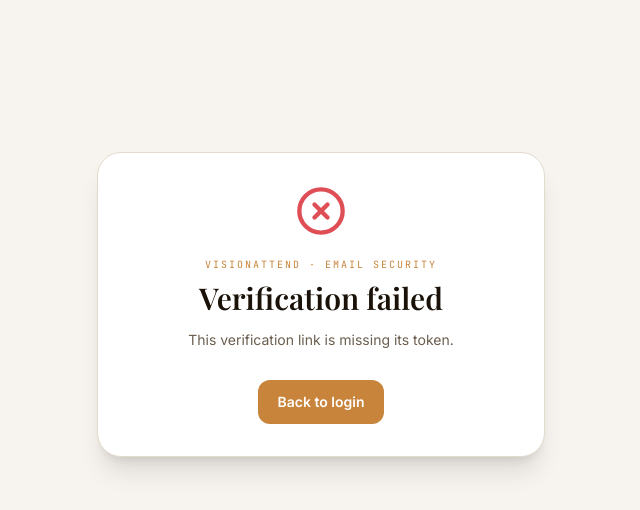
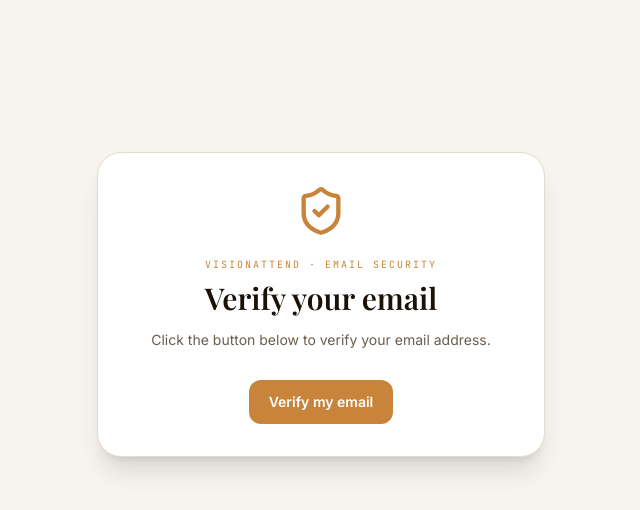
Before and after one commit to Ali5253-hingoliwala/face-regonization, a React (Vite) app in the folder frontend/visionattend-frontend (1)/: page /verify-email in a window 1280 px wide. Shown: the top 510 px of the page, without its empty margins (319-959 px from the left). Built offline with nearby package versions, Linux system fonts and the light colour scheme; a web font is replaced by a local one.

Commit message:
Fix email verification flow to require explicit button click

```diff
--- a/frontend/visionattend-frontend (1)/src/pages/VerifyEmailPage.tsx
+++ b/frontend/visionattend-frontend (1)/src/pages/VerifyEmailPage.tsx
@@ -1,26 +1,109 @@
-import { useEffect, useState } from "react";
+import { useState } from "react";
 import { Link, useSearchParams } from "react-router-dom";
-import { CheckCircle2, XCircle, Loader2 } from "lucide-react";
+import { CheckCircle2, XCircle, Loader2, ShieldCheck } from "lucide-react";
 import { api } from "../api/client";
 
 export default function VerifyEmailPage() {
   const [params] = useSearchParams();
-  const [state, setState] = useState<"loading" | "success" | "error">("loading");
-  const [message, setMessage] = useState("Verifying your email…");
+  const [state, setState] = useState<"idle" | "loading" | "success" | "error">("idle");
+  const [message, setMessage] = useState("Click the button below to verify your email address.");
 
-  useEffect(() => {
+  const verifyEmail = async () => {
     const token = params.get("token");
-    if (!token) { setState("error"); setMessage("This verification link is missing its token."); return; }
-    api.get("/account/email/verify", { params: { token } })
-      .then(() => { setState("success"); setMessage("Your email has been verified successfully."); })
-      .catch((error: any) => { setState("error"); setMessage(error?.response?.data?.detail || "This verification link is invalid or expired."); });
-  }, [params]);
 
-  return <main className="min-h-screen bg-bg px-5 py-16 text-ink"><div className="mx-auto flex min-h-[60vh] max-w-md items-center justify-center"><div className="w-full rounded-3xl border border-line bg-panel p-8 text-center shadow-xl">
-    {state === "loading" ? <Loader2 className="mx-auto animate-spin text-accent" size={48}/> : state === "success" ? <CheckCircle2 className="mx-auto text-present" size={52}/> : <XCircle className="mx-auto text-absent" size={52}/>}
-    <p className="mt-5 font-mono text-[10px] uppercase tracking-[0.2em] text-accent">VisionAttend · Email Security</p>
-    <h1 className="mt-2 font-display text-3xl font-semibold">{state === "success" ? "Email verified" : state === "error" ? "Verification failed" : "Verifying email"}</h1>
-    <p className="mt-3 text-sm leading-6 text-ink-muted">{message}</p>
-    <Link to="/login" className="mt-7 inline-flex rounded-xl bg-accent px-5 py-3 text-sm font-semibold text-white">Back to login</Link>
-  </div></div></main>;
+    if (!token) {
+      setState("error");
+      setMessage("This verification link is missing its token.");
+      return;
+    }
+
+    setState("loading");
+    setMessage("Verifying your email…");
+
+    try {
+      const { data } = await api.get("/account/email/verify", {
+        params: { token },
+      });
+      setState("success");
+      setMessage(data?.message || "Your email has been verified successfully.");
+    } catch (error: any) {
+      setState("error");
+      setMessage(
+        error?.response?.data?.detail ||
+          "This verification link is invalid or expired."
+      );
+    }
+  };
+
+  return (
+    <main className="min-h-screen bg-bg px-5 py-16 text-ink">
+      <div className="mx-auto flex min-h-[60vh] max-w-md items-center justify-center">
+        <div className="w-full rounded-3xl border border-line bg-panel p-8 text-center shadow-xl">
+          {state === "loading" ? (
+            <Loader2 className="mx-auto animate-spin text-accent" size={52} />
+          ) : state === "success" ? (
+            <CheckCircle2 className="mx-auto text-present" size={52} />
+          ) : state === "error" ? (
+            <XCircle className="mx-auto text-absent" size={52} />
+          ) : (
+            <ShieldCheck className="mx-auto text-accent" size={52} />
+          )}
+
+          <p className="mt-5 font-mono text-[10px] uppercase tracking-[0.2em] text-accent">
+            VisionAttend · Email Security
+          </p>
+
+          <h1 className="mt-2 font-display text-3xl font-semibold">
+            {state === "success"
+              ? "Email verified"
+              : state === "error"
+                ? "Verification failed"
+                : state === "loading"
+                  ? "Verifying email"
+                  : "Verify your email"}
+          </h1>
+
+          <p className="mt-3 text-sm leading-6 text-ink-muted">{message}</p>
+
+          {state === "idle" && (
+            <button
+              type="button"
+              onClick={() => void verifyEmail()}
+              className="mt-7 inline-flex rounded-xl bg-accent px-5 py-3 text-sm font-semibold text-white transition-opacity hover:opacity-90"
+            >
+              Verify my email
+            </button>
+          )}
+
+          {state === "loading" && (
+            <button
+              type="button"
+              disabled
+              className="mt-7 inline-flex cursor-not-allowed rounded-xl bg-accent px-5 py-3 text-sm font-semibold text-white opacity-60"
+            >
+              Verifying…
+            </button>
+          )}
+
+          {state === "success" && (
+            <Link
+              to="/login"
+              className="mt-7 inline-flex rounded-xl bg-accent px-5 py-3 text-sm font-semibold text-white transition-opacity hover:opacity-90"
+            >
+              Continue to login
+            </Link>
+          )}
+
+          {state === "error" && (
+            <Link
+              to="/login"
+              className="mt-7 inline-flex rounded-xl bg-accent px-5 py-3 text-sm font-semibold text-white transition-opacity hover:opacity-90"
+            >
+              Back to login
+            </Link>
+          )}
+        </div>
+      </div>
+    </main>
+  );
 }
```
